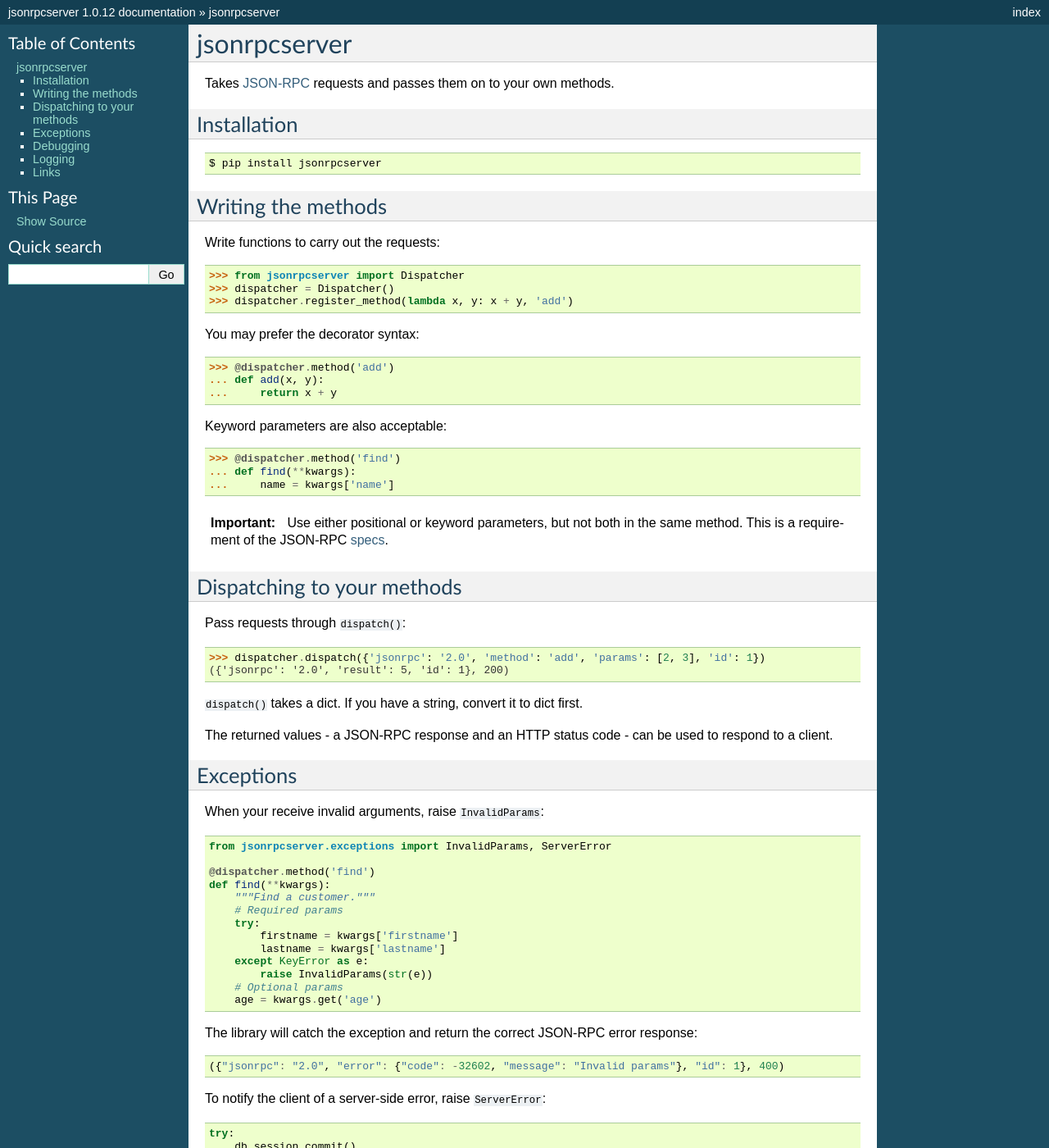
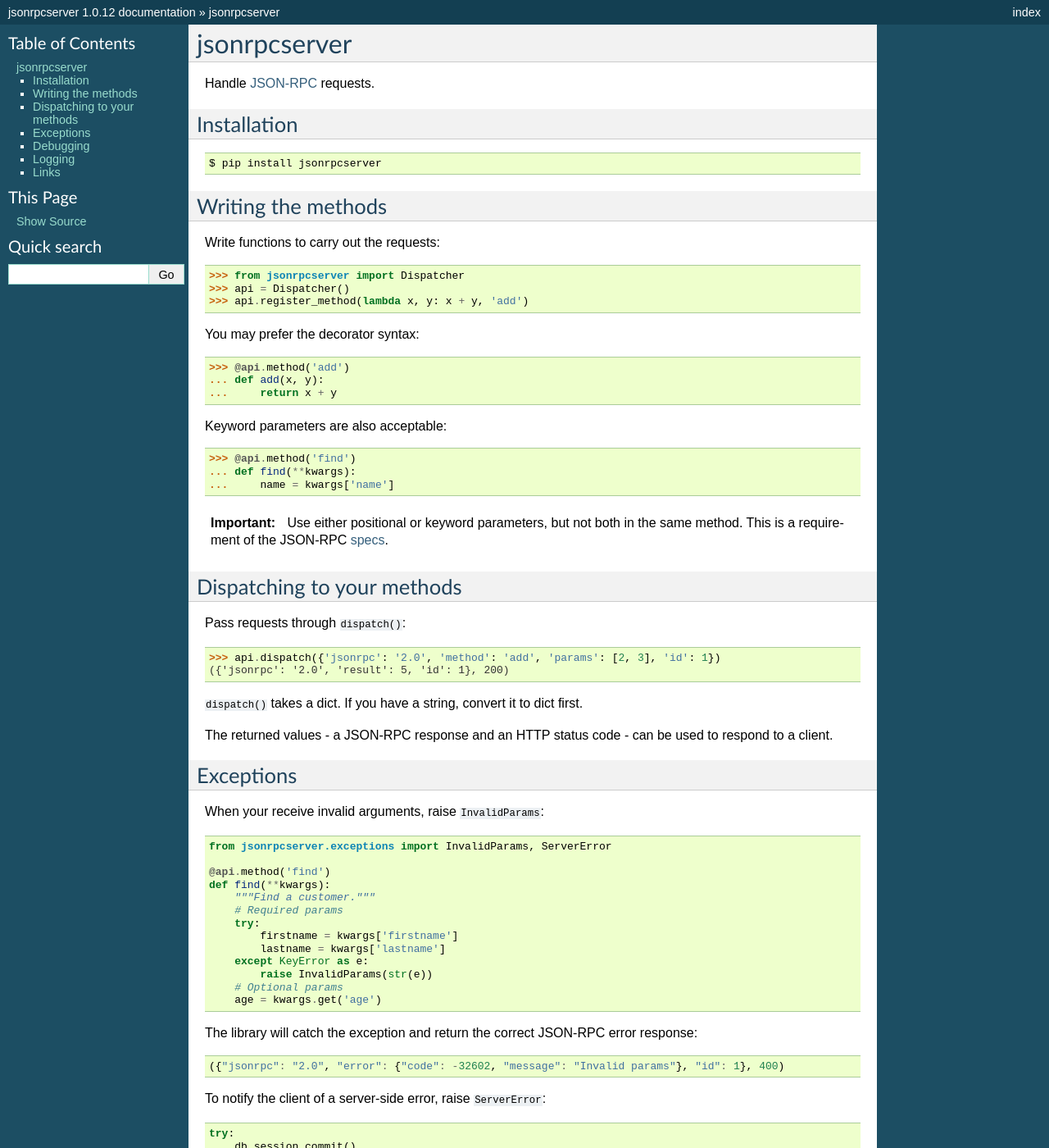
Before and after one commit to explodinglabs/jsonrpcserver, a Sphinx documentation site: the page built from doc/index.rst, in a window 1280 px wide and 1400 px high. Shown: the whole window at 82% size. Built offline with Sphinx 7.4.7, drawn with Linux system fonts in a browser that asks for light colours.

Commit message:
Documentation

```diff
--- a/doc/index.rst
+++ b/doc/index.rst
@@ -1,8 +1,7 @@
 jsonrpcserver
 *************
 
-Takes `JSON-RPC <http://www.jsonrpc.org/>`_ requests and passes them on to your
-own methods.
+Handle `JSON-RPC <http://www.jsonrpc.org/>`_ requests.
 
 Installation
 ============
@@ -17,18 +16,18 @@ Writing the methods
 Write functions to carry out the requests::
 
     >>> from jsonrpcserver import Dispatcher
-    >>> dispatcher = Dispatcher()
-    >>> dispatcher.register_method(lambda x, y: x + y, 'add')
+    >>> api = Dispatcher()
+    >>> api.register_method(lambda x, y: x + y, 'add')
 
 You may prefer the decorator syntax::
 
-    >>> @dispatcher.method('add')
+    >>> @api.method('add')
     ... def add(x, y):
     ...     return x + y
 
 Keyword parameters are also acceptable::
 
-    >>> @dispatcher.method('find')
+    >>> @api.method('find')
     ... def find(**kwargs):
     ...     name = kwargs['name']
 
@@ -43,7 +42,7 @@ Dispatching to your methods
 
 Pass requests through ``dispatch()``::
 
-    >>> dispatcher.dispatch({'jsonrpc': '2.0', 'method': 'add', 'params': [2, 3], 'id': 1})
+    >>> api.dispatch({'jsonrpc': '2.0', 'method': 'add', 'params': [2, 3], 'id': 1})
     ({'jsonrpc': '2.0', 'result': 5, 'id': 1}, 200)
 
 ``dispatch()`` takes a dict. If you have a string, convert it to dict first.
@@ -58,7 +57,7 @@ When your receive invalid arguments, raise ``InvalidParams``::
 
     from jsonrpcserver.exceptions import InvalidParams, ServerError
 
-    @dispatcher.method('find')
+    @api.method('find')
     def find(**kwargs):
         """Find a customer."""
         # Required params
@@ -99,7 +98,7 @@ the response by default. To include the extra information, add
 ``more_info=True`` when calling ``dispatch()``. The extra info will be included
 in the ``data`` property, like::
 
-    >>> dispatcher.dispatch({'jsonrpc': '2.0', 'method': 'get', 'params': {'id': 1}, 'id': 1}, more_info=True)
+    >>> api.dispatch({'jsonrpc': '2.0', 'method': 'get', 'params': {'id': 1}, 'id': 1}, more_info=True)
     ({"jsonrpc": "2.0", "error": {"code": -32000, "message": "Server error", "data": "Column 'id' does not exist"}, "id": 1}, 500)
 
 Logging
```
